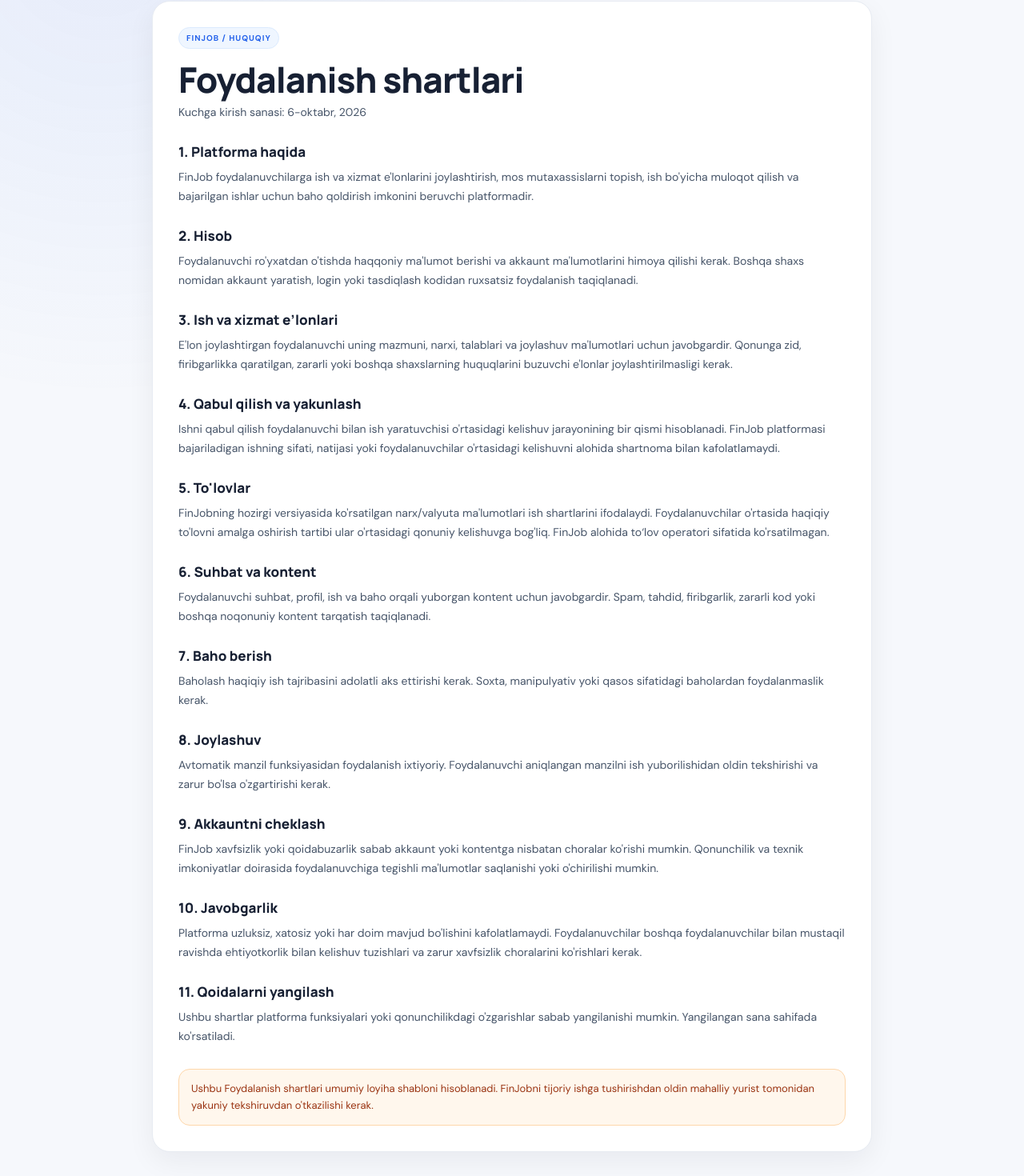
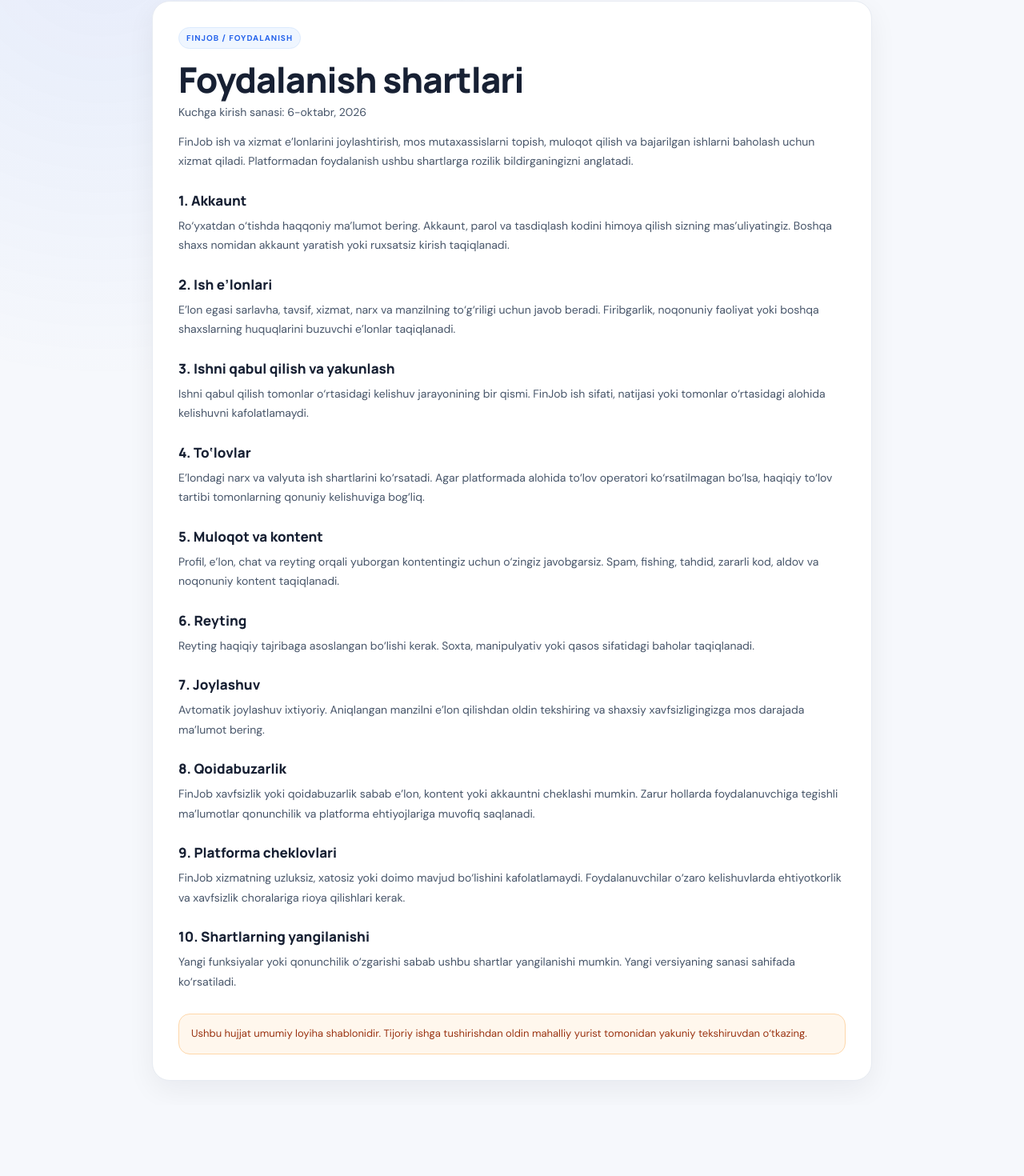
Before and after one commit to XudayberganovAllanazar1211/Job-Application-Loyiha, a React (Vite) app in the folder frontend/: page /terms in a window 1280 px wide. Shown: the part 80-1550 px from the top of the page at 80% size. After the commit the page ends 1461 px from the top, so only its background shows below. Built offline with nearby package versions, Linux system fonts and the light colour scheme; no server answers.

Commit message:
Refresh terms legal page

```diff
--- a/frontend/src/pages/Terms.jsx
+++ b/frontend/src/pages/Terms.jsx
@@ -8,48 +8,32 @@
                     <Link className="legal-brand" to="/">FinJob</Link>
                     <Link className="link" to="/">Bosh sahifaga qaytish</Link>
                 </div>
-
                 <article className="legal-card">
-                    <span className="legal-eyebrow">FINJOB / HUQUQIY</span>
+                    <span className="legal-eyebrow">FINJOB / FOYDALANISH</span>
                     <h1>Foydalanish shartlari</h1>
                     <p className="legal-updated">Kuchga kirish sanasi: 6-oktabr, 2026</p>
-
-                    <h2>1. Platforma haqida</h2>
-                    <p>FinJob foydalanuvchilarga ish va xizmat e'lonlarini joylashtirish, mos mutaxassislarni topish, ish bo'yicha muloqot qilish va bajarilgan ishlar uchun baho qoldirish imkonini beruvchi platformadir.</p>
-
-                    <h2>2. Hisob</h2>
-                    <p>Foydalanuvchi ro'yxatdan o'tishda haqqoniy ma'lumot berishi va akkaunt ma'lumotlarini himoya qilishi kerak. Boshqa shaxs nomidan akkaunt yaratish, login yoki tasdiqlash kodidan ruxsatsiz foydalanish taqiqlanadi.</p>
-
-                    <h2>3. Ish va xizmat e’lonlari</h2>
-                    <p>E'lon joylashtirgan foydalanuvchi uning mazmuni, narxi, talablari va joylashuv ma'lumotlari uchun javobgardir. Qonunga zid, firibgarlikka qaratilgan, zararli yoki boshqa shaxslarning huquqlarini buzuvchi e'lonlar joylashtirilmasligi kerak.</p>
-
-                    <h2>4. Qabul qilish va yakunlash</h2>
-                    <p>Ishni qabul qilish foydalanuvchi bilan ish yaratuvchisi o'rtasidagi kelishuv jarayonining bir qismi hisoblanadi. FinJob platformasi bajariladigan ishning sifati, natijasi yoki foydalanuvchilar o'rtasidagi kelishuvni alohida shartnoma bilan kafolatlamaydi.</p>
-
-                    <h2>5. To'lovlar</h2>
-                    <p>FinJobning hozirgi versiyasida ko'rsatilgan narx/valyuta ma'lumotlari ish shartlarini ifodalaydi. Foydalanuvchilar o'rtasida haqiqiy to'lovni amalga oshirish tartibi ular o'rtasidagi qonuniy kelishuvga bog'liq. FinJob alohida to‘lov operatori sifatida ko'rsatilmagan.</p>
-
-                    <h2>6. Suhbat va kontent</h2>
-                    <p>Foydalanuvchi suhbat, profil, ish va baho orqali yuborgan kontent uchun javobgardir. Spam, tahdid, firibgarlik, zararli kod yoki boshqa noqonuniy kontent tarqatish taqiqlanadi.</p>
-
-                    <h2>7. Baho berish</h2>
-                    <p>Baholash haqiqiy ish tajribasini adolatli aks ettirishi kerak. Soxta, manipulyativ yoki qasos sifatidagi baholardan foydalanmaslik kerak.</p>
-
-                    <h2>8. Joylashuv</h2>
-                    <p>Avtomatik manzil funksiyasidan foydalanish ixtiyoriy. Foydalanuvchi aniqlangan manzilni ish yuborilishidan oldin tekshirishi va zarur bo'lsa o'zgartirishi kerak.</p>
-
-                    <h2>9. Akkauntni cheklash</h2>
-                    <p>FinJob xavfsizlik yoki qoidabuzarlik sabab akkaunt yoki kontentga nisbatan choralar ko'rishi mumkin. Qonunchilik va texnik imkoniyatlar doirasida foydalanuvchiga tegishli ma'lumotlar saqlanishi yoki o'chirilishi mumkin.</p>
-
-                    <h2>10. Javobgarlik</h2>
-                    <p>Platforma uzluksiz, xatosiz yoki har doim mavjud bo'lishini kafolatlamaydi. Foydalanuvchilar boshqa foydalanuvchilar bilan mustaqil ravishda ehtiyotkorlik bilan kelishuv tuzishlari va zarur xavfsizlik choralarini ko'rishlari kerak.</p>
-
-                    <h2>11. Qoidalarni yangilash</h2>
-                    <p>Ushbu shartlar platforma funksiyalari yoki qonunchilikdagi o'zgarishlar sabab yangilanishi mumkin. Yangilangan sana sahifada ko'rsatiladi.</p>
-
-                    <div className="legal-note">
-                        Ushbu Foydalanish shartlari umumiy loyiha shabloni hisoblanadi. FinJobni tijoriy ishga tushirishdan oldin mahalliy yurist tomonidan yakuniy tekshiruvdan o'tkazilishi kerak.
-                    </div>
+                    <p>FinJob ish va xizmat e’lonlarini joylashtirish, mos mutaxassislarni topish, muloqot qilish va bajarilgan ishlarni baholash uchun xizmat qiladi. Platformadan foydalanish ushbu shartlarga rozilik bildirganingizni anglatadi.</p>
+                    <h2>1. Akkaunt</h2>
+                    <p>Ro‘yxatdan o‘tishda haqqoniy ma’lumot bering. Akkaunt, parol va tasdiqlash kodini himoya qilish sizning mas’uliyatingiz. Boshqa shaxs nomidan akkaunt yaratish yoki ruxsatsiz kirish taqiqlanadi.</p>
+                    <h2>2. Ish e’lonlari</h2>
+                    <p>E’lon egasi sarlavha, tavsif, xizmat, narx va manzilning to‘g‘riligi uchun javob beradi. Firibgarlik, noqonuniy faoliyat yoki boshqa shaxslarning huquqlarini buzuvchi e’lonlar taqiqlanadi.</p>
+                    <h2>3. Ishni qabul qilish va yakunlash</h2>
+                    <p>Ishni qabul qilish tomonlar o‘rtasidagi kelishuv jarayonining bir qismi. FinJob ish sifati, natijasi yoki tomonlar o‘rtasidagi alohida kelishuvni kafolatlamaydi.</p>
+                    <h2>4. To‘lovlar</h2>
+                    <p>E’londagi narx va valyuta ish shartlarini ko‘rsatadi. Agar platformada alohida to‘lov operatori ko‘rsatilmagan bo‘lsa, haqiqiy to‘lov tartibi tomonlarning qonuniy kelishuviga bog‘liq.</p>
+                    <h2>5. Muloqot va kontent</h2>
+                    <p>Profil, e’lon, chat va reyting orqali yuborgan kontentingiz uchun o‘zingiz javobgarsiz. Spam, fishing, tahdid, zararli kod, aldov va noqonuniy kontent taqiqlanadi.</p>
+                    <h2>6. Reyting</h2>
+                    <p>Reyting haqiqiy tajribaga asoslangan bo‘lishi kerak. Soxta, manipulyativ yoki qasos sifatidagi baholar taqiqlanadi.</p>
+                    <h2>7. Joylashuv</h2>
+                    <p>Avtomatik joylashuv ixtiyoriy. Aniqlangan manzilni e’lon qilishdan oldin tekshiring va shaxsiy xavfsizligingizga mos darajada ma’lumot bering.</p>
+                    <h2>8. Qoidabuzarlik</h2>
+                    <p>FinJob xavfsizlik yoki qoidabuzarlik sabab e’lon, kontent yoki akkauntni cheklashi mumkin. Zarur hollarda foydalanuvchiga tegishli ma’lumotlar qonunchilik va platforma ehtiyojlariga muvofiq saqlanadi.</p>
+                    <h2>9. Platforma cheklovlari</h2>
+                    <p>FinJob xizmatning uzluksiz, xatosiz yoki doimo mavjud bo‘lishini kafolatlamaydi. Foydalanuvchilar o‘zaro kelishuvlarda ehtiyotkorlik va xavfsizlik choralariga rioya qilishlari kerak.</p>
+                    <h2>10. Shartlarning yangilanishi</h2>
+                    <p>Yangi funksiyalar yoki qonunchilik o‘zgarishi sabab ushbu shartlar yangilanishi mumkin. Yangi versiyaning sanasi sahifada ko‘rsatiladi.</p>
+                    <div className="legal-note">Ushbu hujjat umumiy loyiha shablonidir. Tijoriy ishga tushirishdan oldin mahalliy yurist tomonidan yakuniy tekshiruvdan o‘tkazing.</div>
                 </article>
             </div>
         </div>
```
